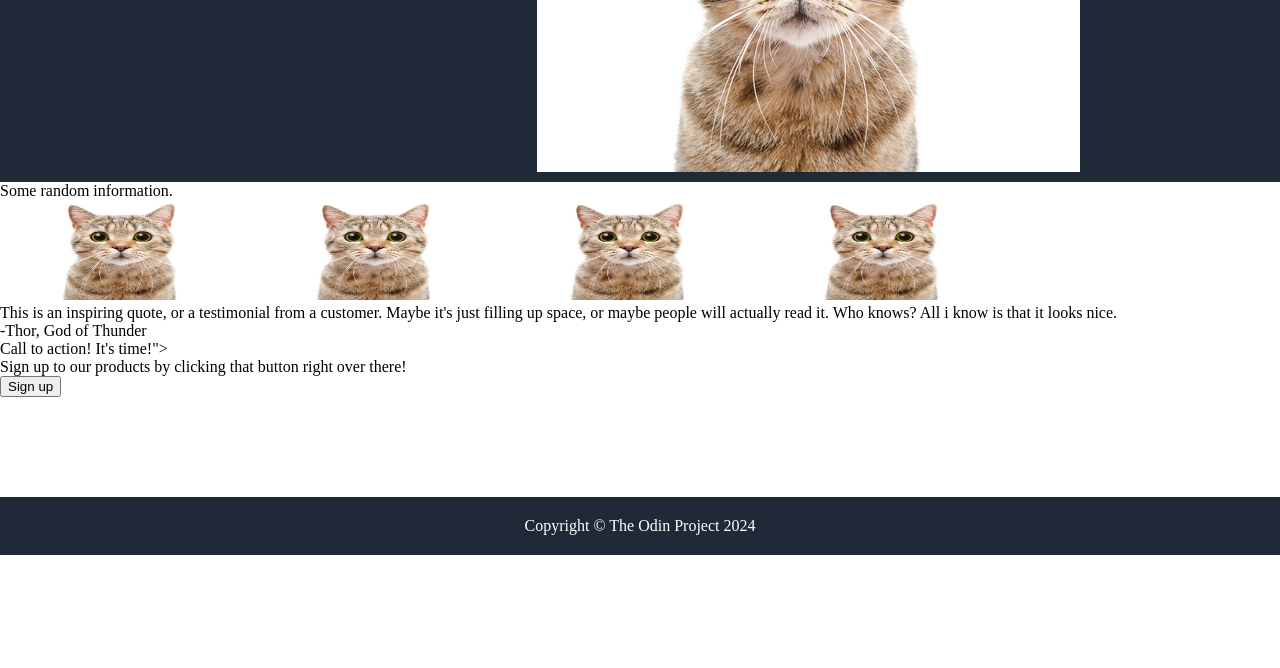
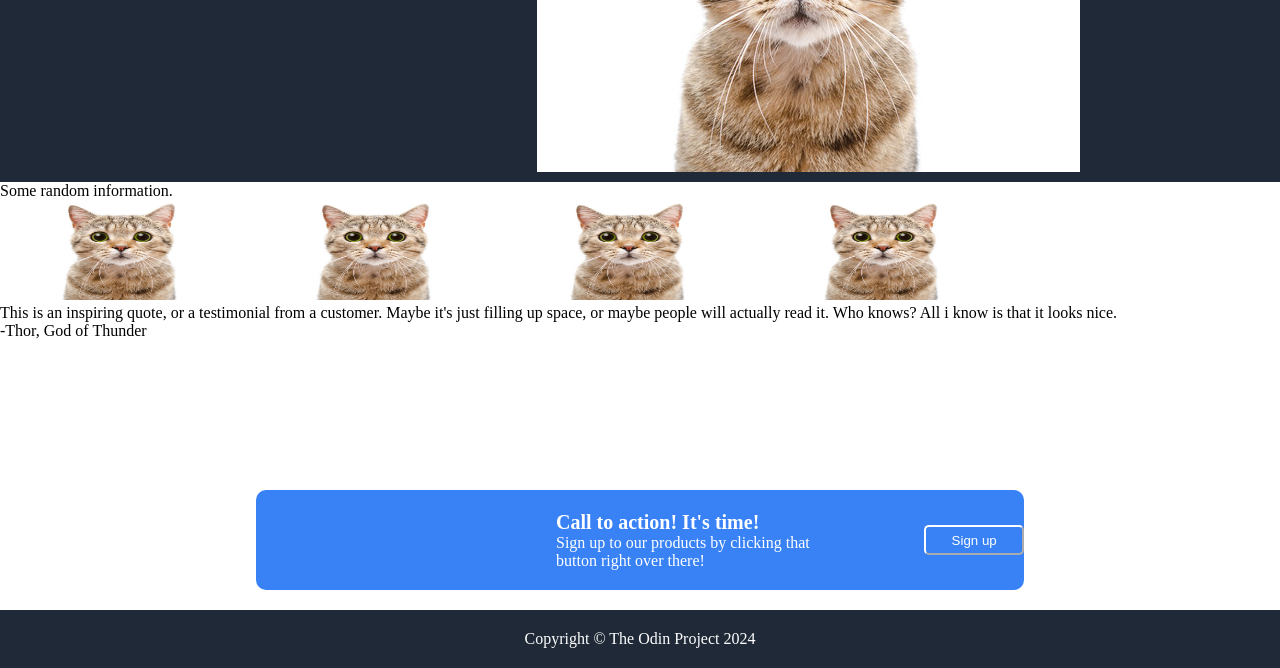
Before and after one commit to dimtheo6/landing_page, a plain HTML site: page index.html in a window 1280 px wide. Shown: the part 245-913 px from the top of the page. Before the commit the page ends 800 px from the top, so only its background shows below. Drawn offline with Linux system fonts and the light colour scheme.

Commit message:
added popup styles

```diff
--- a/index.html
+++ b/index.html
@@ -1,11 +1,13 @@
 <!DOCTYPE html>
 <html lang="en">
+
 <head>
   <meta charset="UTF-8">
   <meta name="viewport" content="width=device-width, initial-scale=1.0">
   <title>Document</title>
   <link rel="stylesheet" href="styles.css">
 </head>
+
 <body>
   <div class="wrapper">
     <div class="header">
@@ -47,11 +49,10 @@
 
       <div class="popup">
         <div class="poptext">
-      <div class="title">Call to action! It's time!"></div>
-      <div class="text">Sign up to our products by clicking that button right over there!
+          <div class="title">Call to action! It's time!</div>
+          <div class="text">Sign up to our products by clicking that button right over there! </div>
         </div>
-        <button>Sign up</button>
-    </div>
+        <button type="button">Sign up</button>
       </div>
     </div>
     <div class="footer">Copyright &copy; The Odin Project 2024</div>
@@ -62,4 +63,5 @@
 
 
 </body>
+
 </html>
--- a/styles.css
+++ b/styles.css
@@ -60,11 +60,51 @@ a {
     color: #f9faf8;
 }
 
+/* popup square styles */
+.popup{
+    background-color: #3882f6;
+    display: flex;
+    border-style: solid #3882f6;
+    border-radius: 10px;
+    width: 60%;
+    height: 100px;
+    margin: 150px auto 20px auto;
+    align-items: center;
+
+
+}
+
+.popup .title{
+    font-size: 20px;
+    font-weight: bold;
+    color: white;
+}
+.popup .text{
+    color: white;
+}
+
+.popup .title,
+.popup .text{
+    margin-left: 300px;
+}
+
+.popup button{
+    display: inline-block;
+    border-color: white;
+    color: white;
+    border-radius: 5px;
+    background-color: #3882f6;
+    margin-left: 100px;
+    height: 30px;
+    width: 120px;
+
+}
+
 /* footer styles */
 .footer {
     margin-top: auto;
     background-color: #1f2937;
-    color: white;
+    color: rgb(255, 255, 255);
     padding: 20px;
     text-align: center;
 
```
Lines whose indentation alone changed are shown as unchanged.
